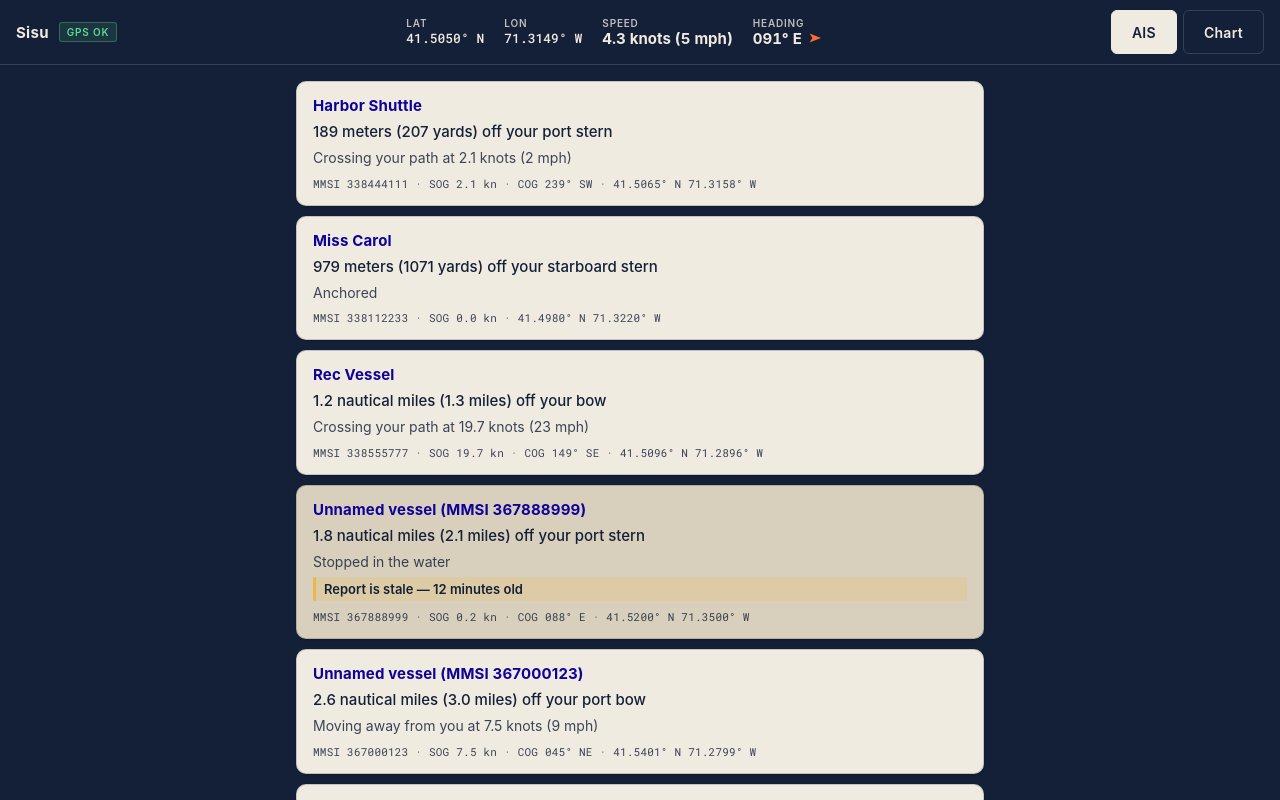
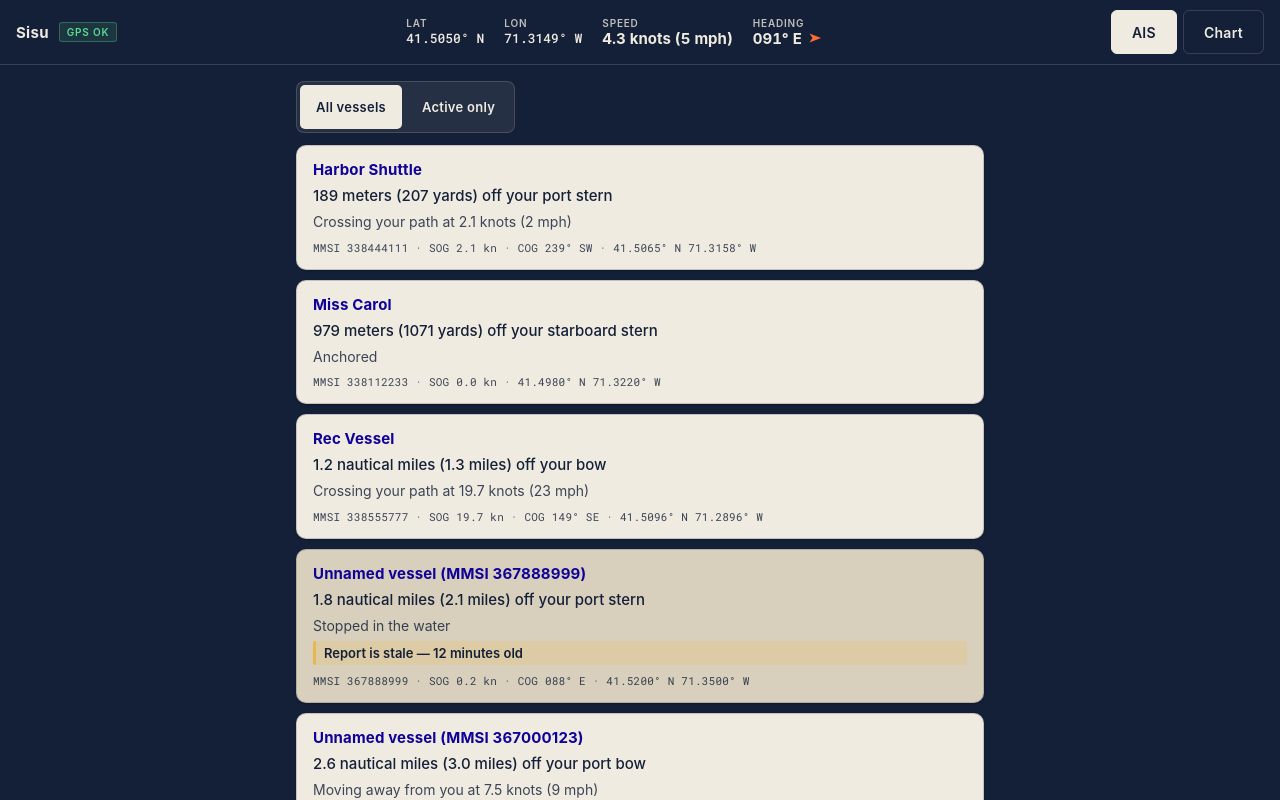
Before and after one commit to LauraHD17/zissou, a React (Vite) app: page / in a window 1280 px wide. Built offline with nearby package versions, Linux system fonts and the light colour scheme; no server answers; a web font is replaced by a local one.

Commit message:
Add All / Active-only filter toggle with hidden-count indicator

```diff
--- a/src/components/AISList.tsx
+++ b/src/components/AISList.tsx
@@ -5,23 +5,36 @@ import { buildVesselNarrative, haversineNm, isPlausiblePosition } from '../utils
 
 const STALE_MS = 5 * 60 * 1000;
 
+type FilterMode = 'all' | 'active';
+
+interface Row {
+  vessel: Vessel;
+  distanceNm: number | null;
+  narrative: ReturnType<typeof buildVesselNarrative>;
+  isStale: boolean;
+  hasValidPosition: boolean;
+}
+
 export function AISList() {
   const targets = useAISTargets();
   const self = useSelf();
   const now = useNow(5000);
+  const [filter, setFilter] = useState<FilterMode>('all');
 
-  const rows = useMemo(() => {
+  const allRows = useMemo<Row[]>(() => {
     const selfPos = self?.position;
     return targets
-      .map((v) => ({
+      .map((v) => {
+        const hasValidPosition = isPlausiblePosition(v.position);
+        return {
           vessel: v,
           distanceNm:
-          selfPos && isPlausiblePosition(v.position) && v.position
-            ? haversineNm(selfPos, v.position)
-            : null,
+            selfPos && hasValidPosition && v.position ? haversineNm(selfPos, v.position) : null,
           narrative: buildVesselNarrative(v, self, now),
           isStale: now - v.lastUpdated > STALE_MS,
-      }))
+          hasValidPosition,
+        };
+      })
       .sort((a, b) => {
         if (a.distanceNm == null && b.distanceNm == null) return 0;
         if (a.distanceNm == null) return 1;
@@ -30,13 +43,21 @@ export function AISList() {
       });
   }, [targets, self, now]);
 
-  if (rows.length === 0) {
-    return <div className="ais-empty">No AIS targets yet — waiting for data…</div>;
-  }
+  const visibleRows = filter === 'all' ? allRows : allRows.filter(isActive);
+  const hiddenCount = allRows.length - visibleRows.length;
 
   return (
+    <>
+      <FilterBar filter={filter} onChange={setFilter} hiddenCount={hiddenCount} />
+      {visibleRows.length === 0 ? (
+        <div className="ais-empty">
+          {filter === 'active' && allRows.length > 0
+            ? 'No active vessels — all reports are stale, invalid, or positionless.'
+            : 'No AIS targets yet — waiting for data…'}
+        </div>
+      ) : (
         <ul className="ais-list">
-      {rows.map(({ vessel, narrative, isStale }) => (
+          {visibleRows.map(({ vessel, narrative, isStale }) => (
             <li key={vessel.context} className={`ais-row${isStale ? ' ais-row--stale' : ''}`}>
               <div className="ais-row__name">{displayName(vessel)}</div>
               <div className="ais-row__location">{narrative.location}</div>
@@ -50,7 +71,64 @@ export function AISList() {
             </li>
           ))}
         </ul>
+      )}
+    </>
   );
+}
+
+function FilterBar({
+  filter,
+  onChange,
+  hiddenCount,
+}: {
+  filter: FilterMode;
+  onChange: (f: FilterMode) => void;
+  hiddenCount: number;
+}) {
+  return (
+    <div className="ais-filter-bar">
+      <div className="ais-filter-toggle" role="group" aria-label="Filter vessels">
+        <FilterButton active={filter === 'all'} onClick={() => onChange('all')}>
+          All vessels
+        </FilterButton>
+        <FilterButton active={filter === 'active'} onClick={() => onChange('active')}>
+          Active only
+        </FilterButton>
+      </div>
+      {filter === 'active' && hiddenCount > 0 && (
+        <div className="ais-filter-count" aria-live="polite">
+          {hiddenCount} {hiddenCount === 1 ? 'vessel' : 'vessels'} hidden
+        </div>
+      )}
+    </div>
+  );
+}
+
+function FilterButton({
+  active,
+  onClick,
+  children,
+}: {
+  active: boolean;
+  onClick: () => void;
+  children: React.ReactNode;
+}) {
+  return (
+    <button
+      type="button"
+      className={`ais-filter-btn${active ? ' ais-filter-btn--active' : ''}`}
+      onClick={onClick}
+      aria-pressed={active}
+    >
+      {children}
+    </button>
+  );
+}
+
+function isActive(row: Row): boolean {
+  if (row.isStale) return false;
+  if (!row.hasValidPosition) return false;
+  return true;
 }
 
 function displayName(v: Vessel): string {
--- a/src/styles/app.css
+++ b/src/styles/app.css
@@ -248,6 +248,56 @@ html, body, #root {
 
 /* ── AIS list (sand cards on navy) ────────────────────────────────────── */
 
+/* Filter bar (above the list) */
+.ais-filter-bar {
+  display: flex;
+  align-items: center;
+  justify-content: space-between;
+  gap: 12px;
+  margin-bottom: 12px;
+  flex-wrap: wrap;
+}
+
+.ais-filter-toggle {
+  display: inline-flex;
+  gap: 4px;
+  padding: 3px;
+  background: rgba(240, 235, 224, 0.08);
+  border: 1px solid var(--border-on-navy);
+  border-radius: 8px;
+}
+
+.ais-filter-btn {
+  background: transparent;
+  color: var(--text-primary);
+  border: none;
+  padding: 10px 16px;
+  min-height: 44px;
+  min-width: 64px;
+  font-family: var(--font-sans);
+  font-weight: 600;
+  font-size: 13px;
+  letter-spacing: 0.02em;
+  border-radius: 5px;
+  cursor: pointer;
+}
+
+.ais-filter-btn:hover:not(.ais-filter-btn--active) {
+  background: rgba(240, 235, 224, 0.06);
+}
+
+.ais-filter-btn--active {
+  background: var(--surface-sand);
+  color: var(--text-on-card);
+}
+
+.ais-filter-count {
+  font-family: var(--font-sans);
+  font-weight: 500;
+  font-size: 13px;
+  color: var(--text-dim);
+}
+
 .ais-list {
   list-style: none;
   margin: 0;
```
Lines whose indentation alone changed are shown as unchanged.
